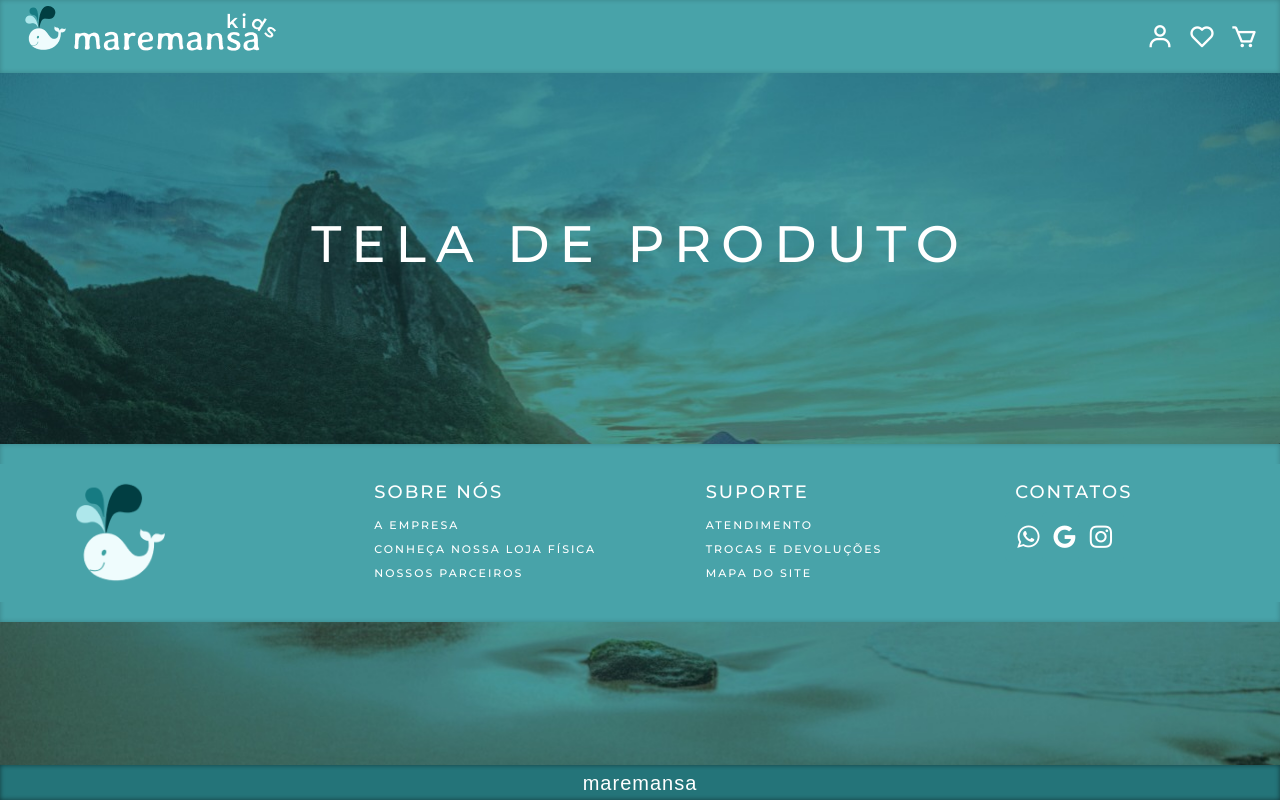
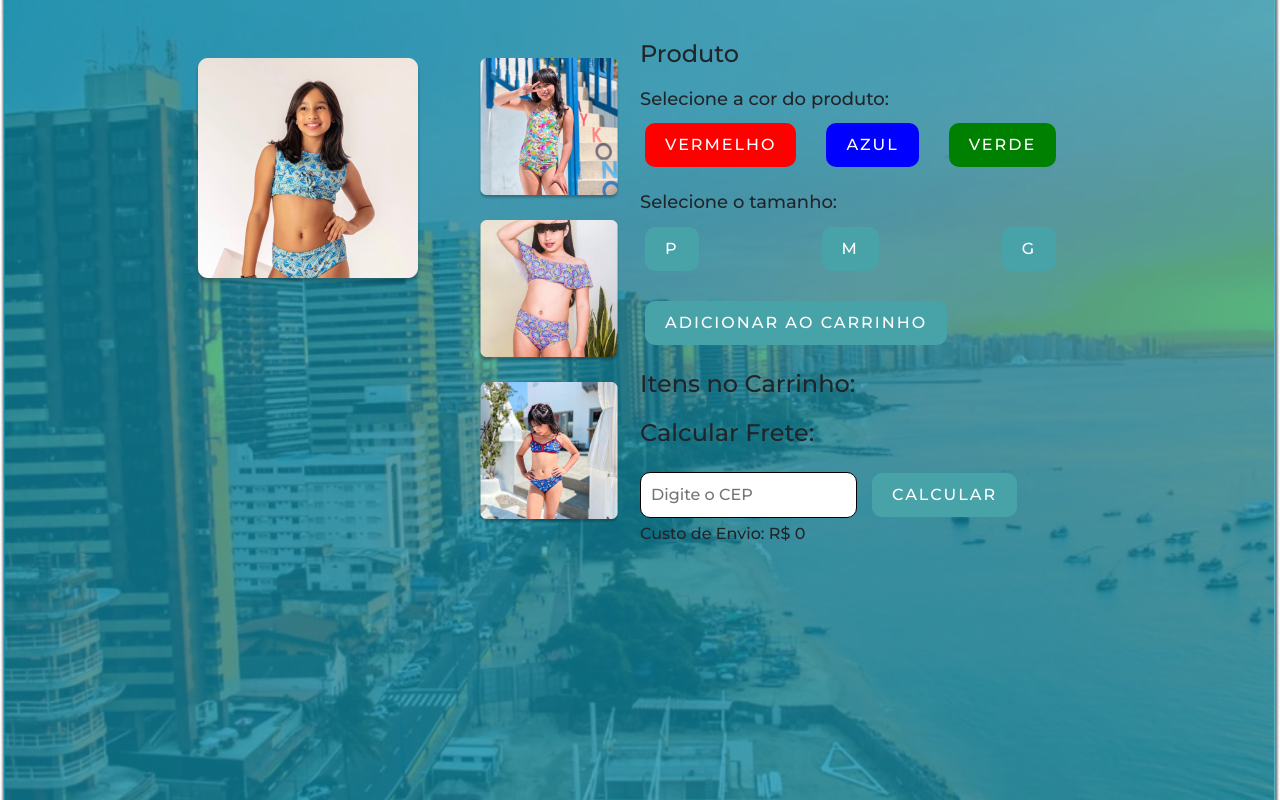
Before and after one commit to Destiny-Corporation/Maremansa-kids, a React (Vite) app in the folder ReactRouters/: page /product in a window 1280 px wide. Built offline with nearby package versions, Linux system fonts and the light colour scheme; a web font is replaced by a local one.

Commit message:
test screen for viewing products

```diff
--- a/ReactRouters/src/routes/Product.jsx
+++ b/ReactRouters/src/routes/Product.jsx
@@ -1,87 +1,115 @@
-import React from "react";
 import "../styles/Product.css";
 import { Link } from "react-router-dom";
+import React, { useState } from "react";
 
 const Cart = () => {
+  const [selectedColor, setSelectedColor] = useState("");
+  const [selectedSize, setSelectedSize] = useState("");
+  const [cart, setCart] = useState([]);
+  const [zipcode, setZipcode] = useState("");
+  const [shippingCost, setShippingCost] = useState(0);
+
+  const handleColorChange = (color) => {
+    setSelectedColor(color);
+  };
+
+  const handleSizeChange = (size) => {
+    setSelectedSize(size);
+  };
+
+  const addToCart = () => {
+    if (selectedColor && selectedSize) {
+      const newItem = {
+        color: selectedColor,
+        size: selectedSize,
+      };
+      setCart([...cart, newItem]);
+    } else {
+      alert("Por favor, selecione cor e tamanho antes de adicionar ao carrinho.");
+    }
+  };
+
+  const calculateShippingCost = () => {
+    // Implemente a lógica real para calcular o custo de envio com base no CEP
+    // e atualize o estado de "shippingCost" com o valor calculado.
+  };
+
   return (
-    <>
-    <header className="main-header">
-        <div className="logo">
-        <Link to="/"> <img src="/assets/logo.png" alt="Logo" /> </Link>
+    <div className="product-container">
+      <div className="product-images">
+        <div className="main-image">
+          <img src="/assets/model-1.png" alt="Produto" />
         </div>
-        <div className="icons">
-          <a href="#">
-            <Link to="/login">
-              <i
-                className="bx bx-user bt-header"
-                style={{ color: "#ffffff" }}
-              ></i>
-            </Link>
-          </a>
-          <a href="#">
-            <Link to="/wishlist">
-              <i
-                className="bx bx-heart bt-header"
-                style={{ color: "#ffffff" }}
-              ></i>
-            </Link>
-          </a>
-          <a href="#">
-            <Link to="/cart">
-              <i
-                className="bx bx-cart bt-header"
-                style={{ color: "#ffffff" }}
-              ></i>
-            </Link>
-          </a>
+        <div className="thumbnail-images">
+          <div>
+            <img src="/assets/model-2.png" alt="Imagem 1" />
+          </div>
+          <div>
+            <img src="/assets/model-3.png" alt="Imagem 2" />
+          </div>
+          <div>
+            <img src="/assets/model-4.png" alt="Imagem 3" />
+          </div>
         </div>
-      </header>
-      <h1>TELA DE PRODUTO</h1>
+      </div>
 
-      <footer>
-        <section className="footer-section">
-          <div className="footer-section-div">
-            <img src="/assets/whale.png" />
-          </div>
+      <div className="product-details">
+        <h2>Produto</h2>
+        <h3>Selecione a cor do produto:</h3>
+        <div className="color-buttons">
+          <button
+            style={{ backgroundColor: "red" }}
+            onClick={() => handleColorChange("vermelho")}
+          >
+            Vermelho
+          </button>
+          <button
+            style={{ backgroundColor: "blue" }}
+            onClick={() => handleColorChange("azul")}
+          >
+            Azul
+          </button>
+          <button
+            style={{ backgroundColor: "green" }}
+            onClick={() => handleColorChange("verde")}
+          >
+            Verde
+          </button>
+        </div>
 
-          <div className="footer-section-div">
-            <h3>SOBRE NÓS</h3>
-            <li>
-                <Link to="/company">A EMPRESA</Link>
-            </li>
-            <li>
-                <Link to="/physicalstore">CONHEÇA NOSSA LOJA FÍSICA</Link>
-            </li>
-            <li>
-                <Link to="/partners">NOSSOS PARCEIROS</Link>
-            </li>
-          </div>
+        <h3>Selecione o tamanho:</h3>
+        <div className="size-buttons">
+          <button onClick={() => handleSizeChange("P")}>P</button>
+          <button onClick={() => handleSizeChange("M")}>M</button>
+          <button onClick={() => handleSizeChange("G")}>G</button>
+        </div>
 
-          <div className="footer-section-div">
-            <h3>SUPORTE</h3>
-            <li>
-                <Link to="/services">ATENDIMENTO</Link>
-            </li>
-            <li>
-                <Link to="/exchanges">TROCAS E DEVOLUÇÕES</Link>
-            </li>
-            <li>
-                <Link to="/sitemap">MAPA DO SITE</Link>
-            </li>
-          </div>
+        <button onClick={addToCart}>Adicionar ao Carrinho</button>
 
-          <div className="footer-section-div">
-            <h3>CONTATOS</h3>
-              <i className="fa fa-whatsapp"></i>
-              <i className="fa fa-google"></i>
-              <i className="fa fa-instagram"></i>
-          </div>
-        </section>
-      </footer>
-      <div className="last-text">
-        <p className="text-sub-footer">maremansa</p>
+        <div className="cart-details">
+          <h2>Itens no Carrinho:</h2>
+          <ul>
+            {cart.map((item, index) => (
+              <li key={index}>
+                Cor: {item.color}, Tamanho: {item.size}
+              </li>
+            ))}
+          </ul>
+        </div>
+
+        <div className="shipping-details">
+          <h2>Calcular Frete:</h2>
+          <input
+            type="text"
+            placeholder="Digite o CEP"
+            value={zipcode}
+            onChange={(e) => setZipcode(e.target.value)}
+          />
+          <button onClick={calculateShippingCost}>Calcular</button>
+          <p>Custo de Envio: R$ {shippingCost}</p>
+        </div>
       </div>
-    </>
+    </div>
   );
 };
 
--- a/ReactRouters/src/styles/Product.css
+++ b/ReactRouters/src/styles/Product.css
@@ -1,6 +1,122 @@
-h1 {
-    color: white;
-    font-family: "Montserrat", sans-serif;
-    text-transform: uppercase;
-    letter-spacing: 10px;
-}
+/* Estilização da seção do produto */
+.product-container {
+    display: flex;
+    justify-content: space-between;
+    align-items: center;
+    padding: 20px;
+  }
+
+  /* Estilização das imagens do produto */
+  .product-images {
+    display: flex;
+    align-items: flex-start;
+    flex: 1;
+  }
+
+  .main-image {
+    flex: 2;
+  }
+
+  .main-image img {
+    max-width: 100%;
+    height: auto;
+  }
+
+  .thumbnail-images {
+    flex: 1;
+    display: flex;
+    flex-direction: column;
+  }
+
+  .thumbnail-images div {
+    margin-bottom: 20px;
+  }
+
+  .thumbnail-images img {
+    max-width: 100%;
+    height: auto;
+  }
+
+  /* Estilização dos detalhes do produto */
+  .product-details {
+    flex: 1;
+    padding: 20px;
+  }
+
+  .product-details h2 {
+    font-size: 24px;
+    margin-bottom: 20px;
+  }
+
+  .product-details h3 {
+    font-size: 18px;
+    margin-top: 20px;
+  }
+
+  /* Estilização dos botões de seleção de cor e tamanho */
+  .color-buttons, .size-buttons {
+    display: flex;
+    justify-content: space-between;
+    margin-bottom: 20px;
+  }
+
+  .color-buttons button, .size-buttons button {
+    background-color: #fff;
+    border: 1px solid #000;
+    padding: 10px 20px;
+    cursor: pointer;
+    margin-right: 10px;
+    border-radius: 10px;
+  }
+
+  /* Estilização do botão "Adicionar ao Carrinho" */
+  .product-details button {
+    background-color: #48a3a9;
+    color: #fff;
+    padding: 10px 20px;
+    border: none;
+    cursor: pointer;
+    border-radius: 10px;
+    font-size: 16px;
+  }
+
+  .product-details button:hover {
+    background-color: #247479;
+  }
+
+  /* Estilização dos itens no carrinho e detalhes de envio */
+  .cart-details, .shipping-details {
+    margin-top: 20px;
+  }
+
+  .cart-details ul {
+    list-style-type: none;
+    padding: 0;
+  }
+
+  .cart-details li {
+    font-size: 18px;
+    margin-bottom: 10px;
+  }
+
+  .shipping-details input {
+    padding: 10px;
+    margin-right: 10px;
+    border: 1px solid #000;
+    border-radius: 10px;
+    font-size: 16px;
+  }
+
+  .shipping-details button {
+    background-color: #48a3a9;
+    color: #fff;
+    padding: 10px 20px;
+    border: none;
+    cursor: pointer;
+    border-radius: 10px;
+    font-size: 16px;
+  }
+
+  .shipping-details button:hover {
+    background-color: #247479;
+  }
--- a/ReactRouters/src/styles/User/Register.css
+++ b/ReactRouters/src/styles/User/Register.css
@@ -14,7 +14,7 @@ body {
   align-items: center;
   justify-content: flex-start;
   min-height: 100vh;
-  background: url("/assets/background.jpg") no-repeat;
+  background: url("/assets/background.png") no-repeat;
   background-size: cover;
   background-position: center;
 }
```
Also changed, not shown: ReactRouters/public/assets/background.jpg (deleted), ReactRouters/public/assets/background.png (added).
